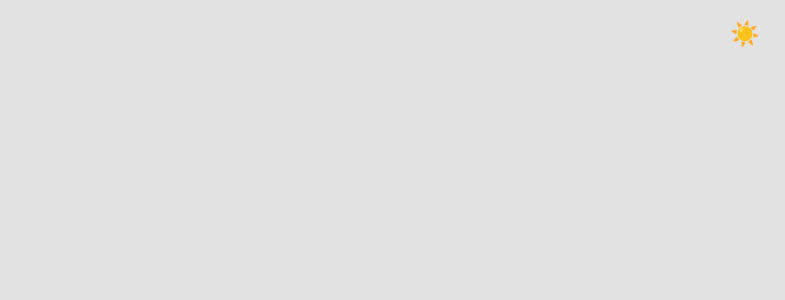
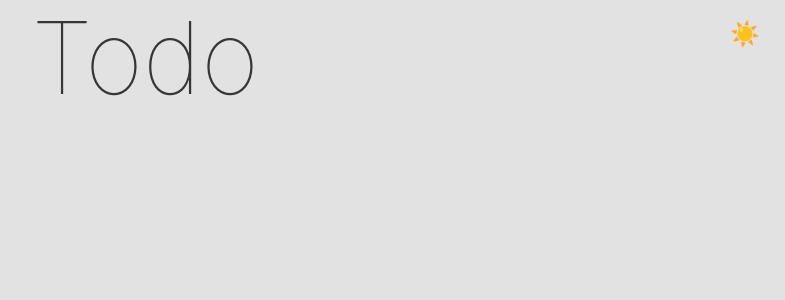
Before and after one commit to korenko-git/react-todo-hooks, a React app: page / in a window 1280 px wide. Shown: the top 300 px of the page, without its empty margins (495-1280 px from the left). Built offline with nearby package versions, Linux system fonts and the light colour scheme.

Commit message:
feat: add app container

```diff
--- a/src/App.js
+++ b/src/App.js
@@ -10,6 +10,12 @@ import { GlobalStyles } from './global-styles';
 import darkTheme from './themes/darkTheme';
 import lightTheme from './themes/lightTheme';
 
+import {
+  AppContainer,
+  TodoContainer,
+} from './components/shared/Container.css.js';
+import { AppTitle } from './components/AppHeader/AppHeader.css.js';
+
 function App() {
   const { theme, toggleTheme } = useDarkMode();
   const themeMode = theme === 'light' ? lightTheme : darkTheme;
@@ -19,7 +25,12 @@ function App() {
       <ThemeProvider theme={themeMode}>
         <GlobalStyles />
         <Toggle theme={theme} toggleTheme={toggleTheme} />
-        <TodoProvider></TodoProvider>
+        <TodoProvider>
+          <AppContainer>
+            <AppTitle>Todo</AppTitle>
+            <TodoContainer></TodoContainer>
+          </AppContainer>
+        </TodoProvider>
       </ThemeProvider>
     </ErrorBoundary>
   );
--- /dev/null
+++ b/src/components/AppHeader/AppHeader.css.js
@@ -0,0 +1,10 @@
+import styled from 'styled-components';
+
+export const AppTitle = styled.h1`
+  width: 100%;
+  font-size: 100px;
+  font-weight: 100;
+  text-align: center;
+  text-rendering: optimizeLegibility;
+  margin: 0;
+`;
```
